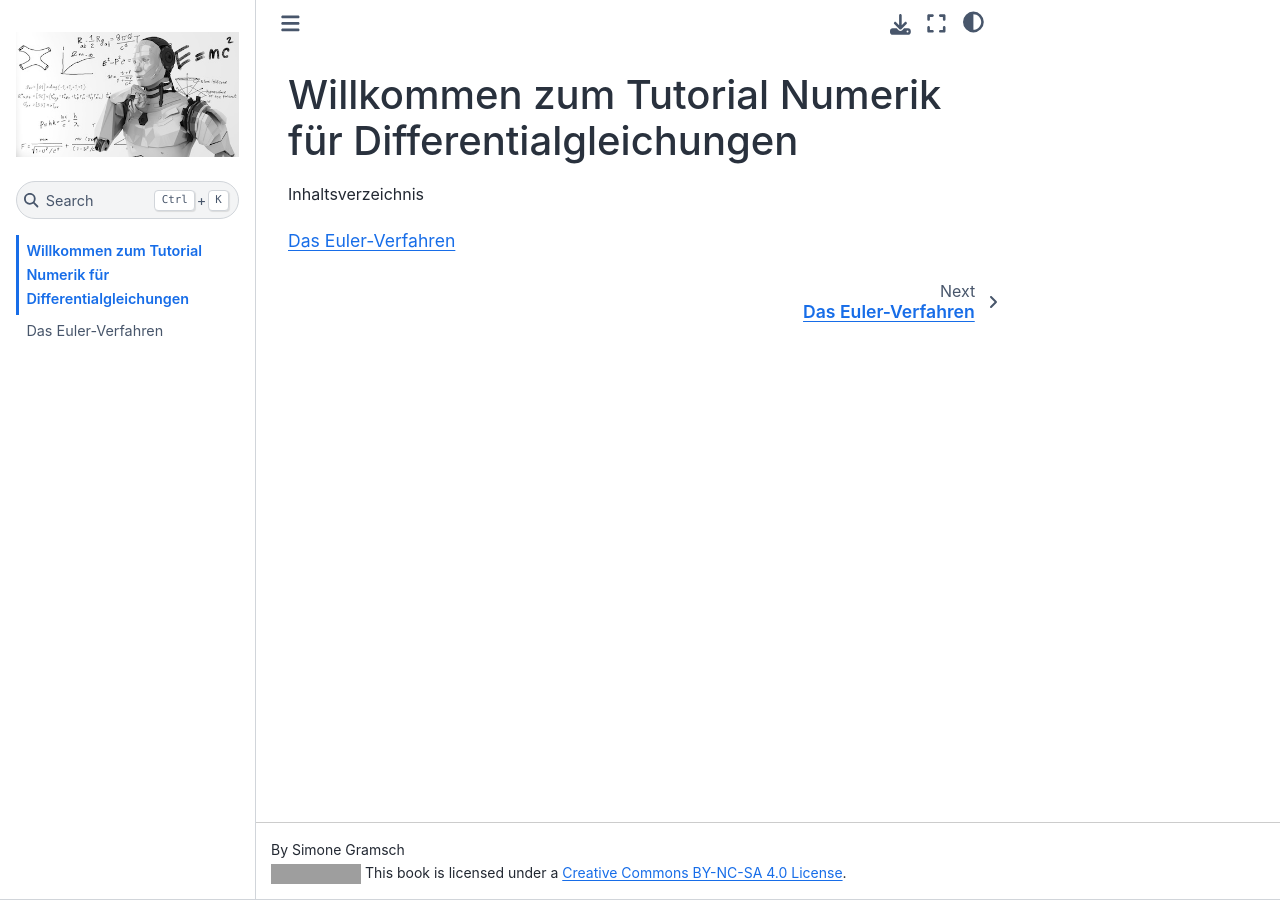
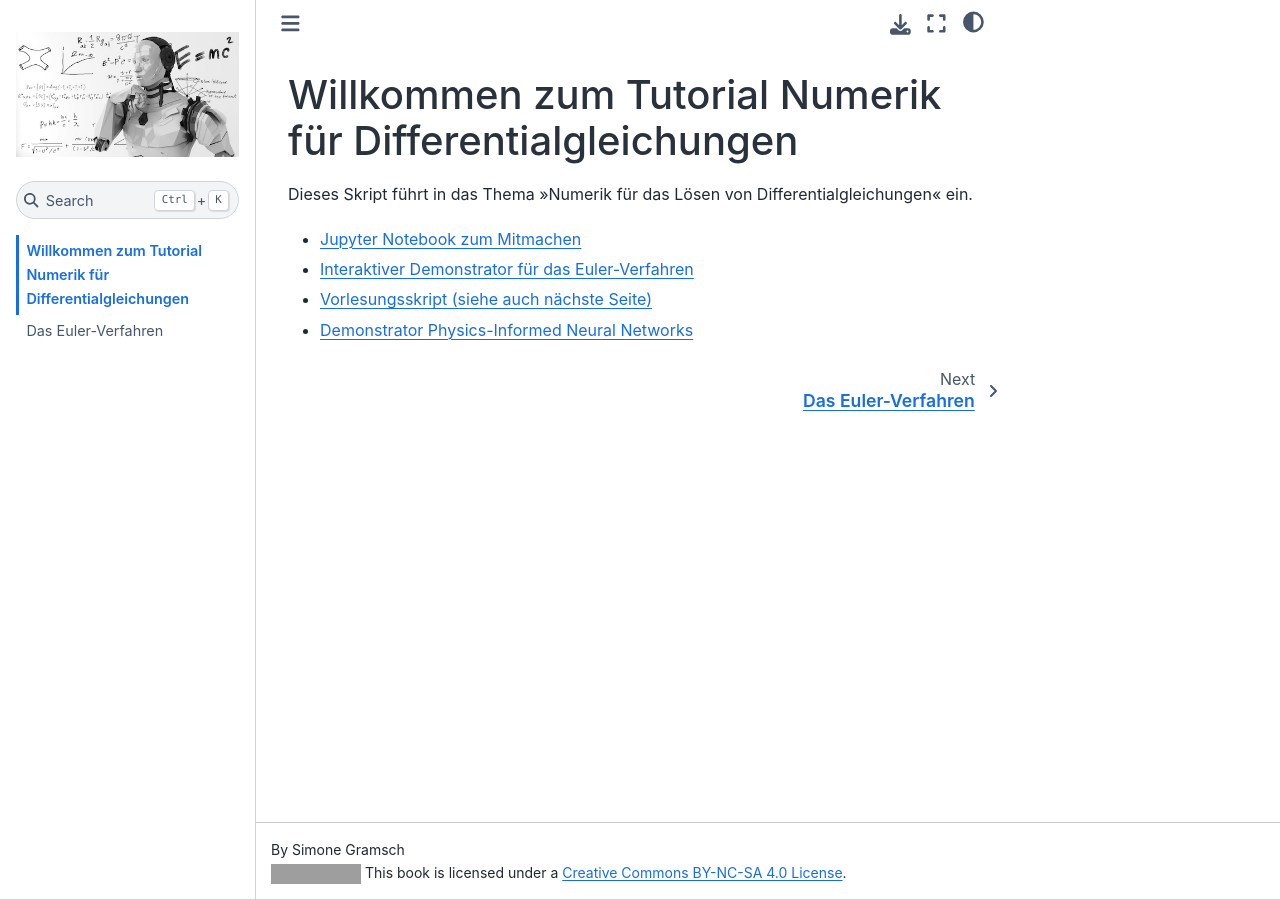
Before and after one commit to gramschs/euler, a Jupyter Book: the page built from doc/intro.md, in a window 1280 px wide. Built offline with Jupyter Book 1.0.4 settings and Sphinx 7.4.7 and the Sphinx Book theme 1.1.4, drawn with Linux system fonts in a browser that asks for light colours; comment, search, counter and statistics services are not loaded; grey boxes are pictures that could not be loaded.

Commit message:
links added

````diff
--- a/doc/intro.md
+++ b/doc/intro.md
@@ -1,6 +1,13 @@
 # Willkommen zum Tutorial Numerik für Differentialgleichungen
 
-Inhaltsverzeichnis
+Dieses Skript führt in das Thema »Numerik für das Lösen von
+Differentialgleichungen« ein.
 
-```{tableofcontents}
-```
+* [Jupyter Notebook zum
+  Mitmachen](https://gramschs.github.io/demo/lab/index.html)
+* [Interaktiver Demonstrator für das
+  Euler-Verfahren](https://gramschs.github.io/euler/_static/assets/interactive_euler_demo.html)
+* [Vorlesungsskript (siehe auch nächste
+  Seite)](https://gramschs.github.io/euler/sec01.html)
+* [Demonstrator Physics-Informed Neural
+  Networks](https://observablehq.com/@visforpinns/visualization-for-understanding-pinns)
````
